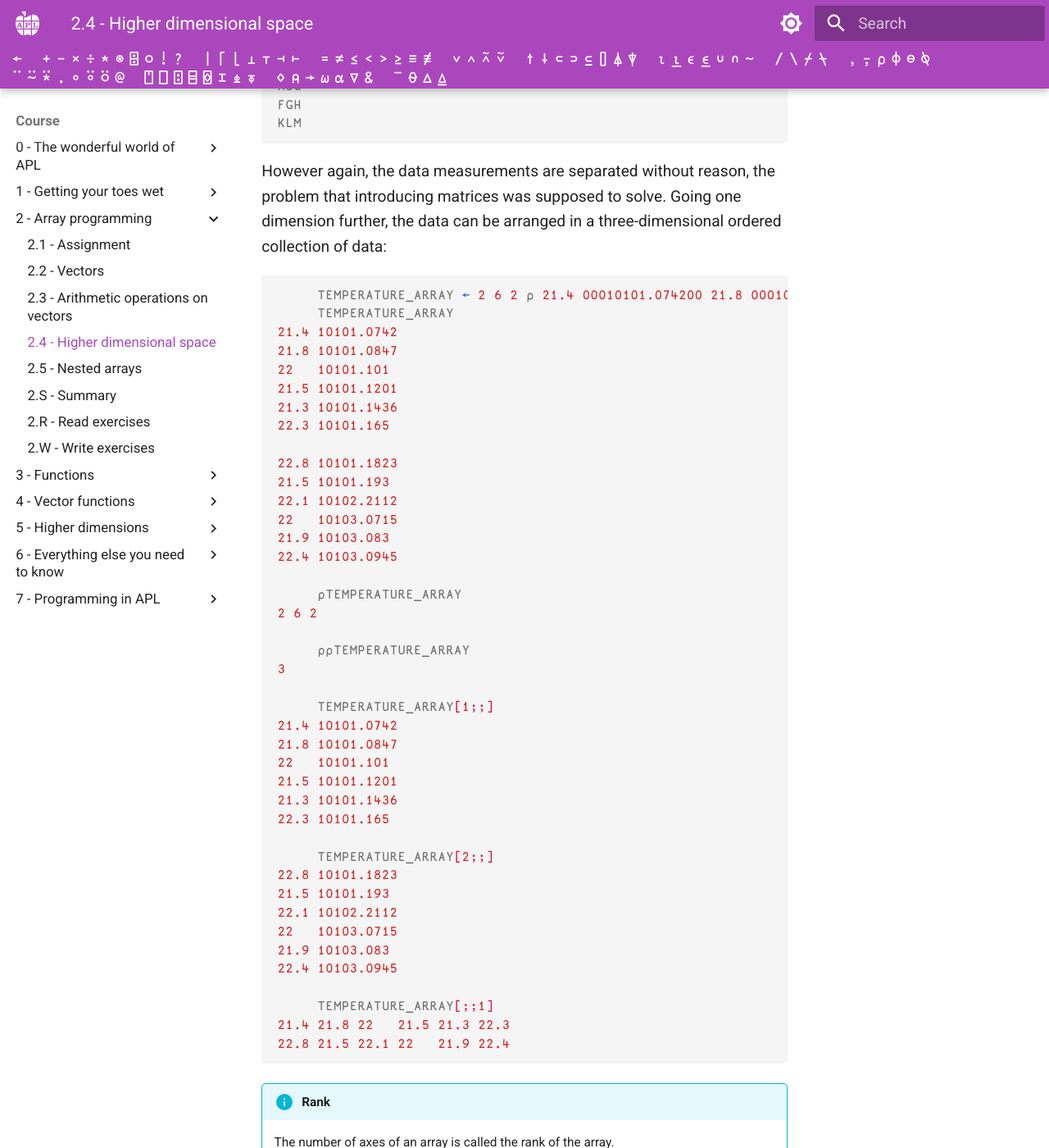
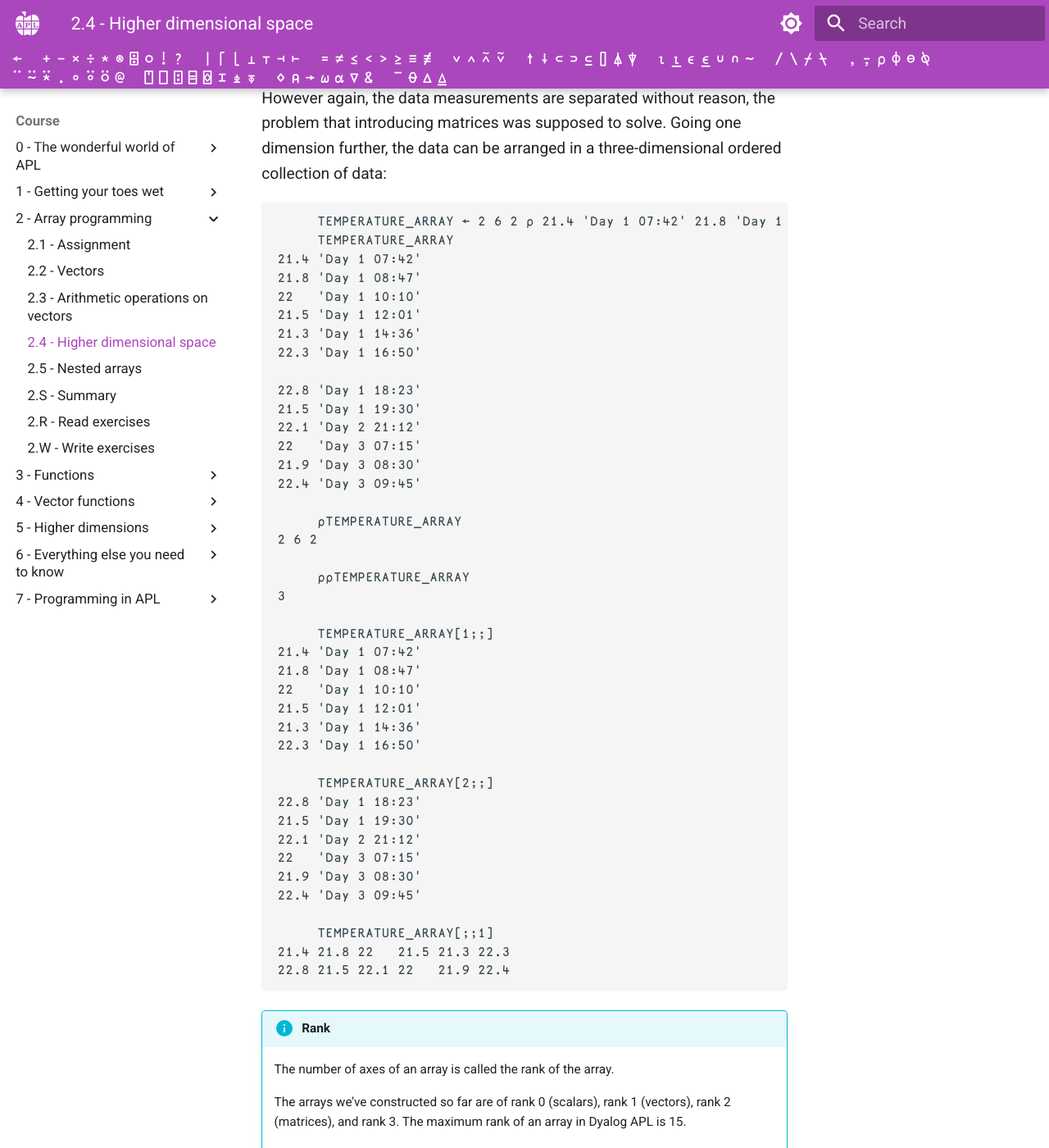
Before and after one commit to APLMOOC/APLMOOC, an MkDocs documentation site: the page built from docs/course/ch2/part4.md, in a window 1280 px wide and 1400 px high, scrolled down 5908 px. Shown: the whole window at 82% size. Built offline with MkDocs 1.6.1 and Material for MkDocs 9.7.7, drawn with Linux system fonts in a browser that asks for light colours; some web fonts are replaced; a script that is not in the unit is left out; some of the changed text lies outside the part shown.

Commit message:
Formatting and changing date format in Chapter 2

````diff
--- a/docs/course/ch2/part4.md
+++ b/docs/course/ch2/part4.md
@@ -12,9 +12,23 @@
 
 The astute reader may have noticed that, although the vector data is much more structured, the dates and times of the measurements have been completely forgotten.
 
-First, we need a format to represent dates and times. For now, we will represent dates using floating-point decimal encoded format.
+First, we need a format to represent dates and times. For now, we will represent dates using strings.
 
-This format stores the dates as decimal numbers, where the integer part stores the year, month, and day, and the fractional part stores the hour, minute, and second. For example, the time with year 2024, month 08, day 06, hour 05, minute 01, and second 30, is represented as ``20240806.070130``.
+*Strings* in APL are vectors of characters, defined using single quotes. The useful ``⎕A`` constant stores the upper-case english alphabet 'ABCDEFGHIJKLMNOPQRSTUVWXYZ'.
+
+```
+      WORD ← 'STONE'
+      WORD
+STONE
+
+      ALPHABET ← ⎕A
+      ALPHABET
+ABCDEFGHIJKLMNOPQRSTUVWXYZ
+
+      DATE ← 'Day 1, 10:00'
+      DATE
+Day 1, 10:00
+```
 
 !!! info "Dates and times"
      The datetime ``⎕DT`` function can be used to convert date-times, see more at [Datetime](https://help.dyalog.com/19.0/Content/Language/System%20Functions/dt.htm).
@@ -23,9 +37,9 @@
 
 ```apl
       TEMPERATURE_PAGE1 ← 21.4 21.8 22.0 21.5 21.3 22.3
-      TEMPERATURE_PAGE1_DATE ← 00010101.074200 00010101.084700 00010101.101000 00010101.120100 00010101.143600 00010101.165000
+      TEMPERATURE_PAGE1_DATE ← 'Day 1, 07:42' 'Day 1, 08:47' 'Day 1, 10:10' 'Day 1, 12:01' 'Day 1, 14:36' 'Day 1, 16:50'
       TEMPERATURE_PAGE2 ← 22.8 21.5 22.1 22.0 21.9 22.4
-      TEMPERATURE_PAGE2_DATE ← 00010101.182300 00010101.193000 00010101.211200 00010102.071500 00010102.083000 00010102.094500
+      TEMPERATURE_PAGE2_DATE ← 'Day 1, 18:23' 'Day 1, 19:30' 'Day 1, 21:12' 'Day 2, 07:15' 'Day 2, 08:30' 'Day 2, 09:45'
 ```
 
 For the second measurement,
@@ -34,18 +48,18 @@
       TEMPERATURE_PAGE1[2]
 21.8
       TEMPERATURE_PAGE1_DATE[2]
-00010101.084700
+Day 1, 08:47
 ```
 
-We can see that the temperature is 21.8 degrees, and the time is year 0001, month 01, day 01, hour 08, minute 47, and second 00.
+We can see that the temperature is 21.8 degrees on day 1 at 08:47.
 
 However, this lack of structure is exactly what introducing vectors was supposed to solve; two closely related pieces of information, the time of a measurement and the value of the measurement, are kept separate when they should logically be part of the same collection of data. Measurement data of this form are usually stored in tables, and it is only natural to try to store them in the same manner in a computer system.
 
 You decide to start over yet again, and store data in a matrix instead
 
 ```apl
-      TEMPERATURE_PAGE1 ← 6 2 ⍴ 21.4 00010101.074200 21.8 00010101.084700 22.0 00010101.101000 21.5 00010101.120100 21.3 00010101.143600 22.3 00010101.165000
-      TEMPERATURE_PAGE2 ← 6 2 ⍴ 22.8 00010101.182300 21.5 00010101.193000 22.1 00010102.211200 22.0 00010103.071500 21.9 00010103.083000 22.4 00010103.094500
+      TEMPERATURE_PAGE1 ← 6 2 ⍴ 21.4 'Day 1, 07:42' 21.8 'Day 1, 08:47' 22.0 'Day 1, 10:10' 21.5 'Day 1, 12:01' 21.3 'Day 1, 14:36' 22.3 'Day 1, 16:50'
+      TEMPERATURE_PAGE2 ← 6 2 ⍴ 22.8 'Day 1, 18:23' 21.5 'Day 1, 19:30' 22.1 'Day 2, 21:12' 22.0 'Day 3, 07:15' 21.9 'Day 3, 08:30' 22.4 'Day 3, 09:45'
 ```
 
 ---
@@ -67,14 +81,14 @@
 The reshape function takes a vector of elements as its right argument, and reshapes them to fit the dimensions specified by the left argument. Concretely, turning the temperature data from a vector to a 6 by 2 matrix
 
 ```apl
-      TEMPERATURE_DATA ← 21.4 00010101.074200 21.8 00010101.084700 22.0 00010101.101000 21.5 00010101.120100 21.3 00010101.143600 22.3 00010101.165000
+      TEMPERATURE_DATA ← 21.4 'Day 1 07:42' 21.8 'Day 1 08:47' 22.0 'Day 1 10:10' 21.5 'Day 1 12:01' 21.3 'Day 1 14:36' 22.3 'Day 1 16:50'
       6 2 ⍴ TEMPERATURE_DATA
-21.4 10101.0742
-21.8 10101.0847
-22   10101.101
-21.5 10101.1201
-21.3 10101.1436
-22.3 10101.165
+21.4 'Day 1 07:42'
+21.8 'Day 1 08:47'
+22   'Day 1 10:10'
+21.5 'Day 1 12:01'
+21.3 'Day 1 14:36'
+22.3 'Day 1 16:50'
       ⍝ The reshaped matrix has 6 rows and 2 columns
 ```
 
@@ -88,18 +102,6 @@
 1 2 3 2 1
 1 2 2 2 1
 1 1 1 1 1
-```
-
-*Strings* in APL are vectors of characters, defined using single quotes. The useful ``⎕A`` constant stores the upper-case english alphabet 'ABCDEFGHIJKLMNOPQRSTUVWXYZ'.
-
-```
-      WORD ← 'STONE'
-      WORD
-STONE
-
-      ALPHABET ← ⎕A
-      ALPHABET
-ABCDEFGHIJKLMNOPQRSTUVWXYZ
 ```
 
 If the right argument is too short to fill the array, the reshape (dyadic ⍴) function repeats the right argument's entries.
@@ -123,10 +125,11 @@
 The shape (monadic ⍴) function acts on one array, its right argument, by returning a vector whose entries are the lengths of the axes.
 
 ```apl
-      TEMPERATURE_DATA ← 21.4 00010101.074200 21.8 00010101.084700 22.0 00010101.101000 21.5 00010101.120100 21.3 00010101.143600 22.3 00010101.165000
+      TEMPERATURE_DATA ← 21.4 'Day 1 07:42' 21.8 'Day 1 08:47' 22.0 'Day 1 10:10' 21.5 'Day 1 12:01' 21.3 'Day 1 14:36' 22.3 'Day 1 16:50'
       TEMPERATURE_PAGE1 ← 6 2 ⍴ TEMPERATURE_DATA
       ⍴TEMPERATURE_PAGE1
 6 2
+
       ⍴100 ⍝ (1)
 
       ⍴⎕A ⍝ (2)
@@ -171,41 +174,40 @@
      WORD_SQUARE[;5]
 TREND
 
-      TEMPERATURE_DATA1 ← 21.4 00010101.074200 21.8 00010101.084700 22.0 00010101.101000 21.5 00010101.120100 21.3 00010101.143600 22.3 00010101.165000
-      TEMPERATURE_PAGE1 ← 6 2 ⍴ TEMPERATURE_DATA1
-      TEMPERATURE_PAGE1
-21.4 10101.0742
-21.8 10101.0847
-22   10101.101
-21.5 10101.1201
-21.3 10101.1436
-22.3 10101.165
-      TEMPERATURE_PAGE1[1;1]
+     TEMPERATURE_DATA1 ← 21.4 'Day 1 07:42' 21.8 'Day 1 08:47' 22.0 'Day 1 10:10' 21.5 'Day 1 12:01' 21.3 'Day 1 14:36' 22.3 'Day 1 16:50'
+     TEMPERATURE_PAGE1 ← 6 2 ⍴ TEMPERATURE_DATA1
+     TEMPERATURE_PAGE1
+21.4 'Day 1 07:42'
+21.8 'Day 1 08:47'
+22   'Day 1 10:10'
+21.5 'Day 1 12:01'
+21.3 'Day 1 14:36'
+22.3 'Day 1 16:50'
+     TEMPERATURE_PAGE1[1;1]
 21.4
-      TEMPERATURE_PAGE1[1;2]
-10101.0742
-      TEMPERATURE_PAGE1[1;]
-21.4 10101.0742
-      TEMPERATURE_PAGE1[3;2]
-10101.101
+     TEMPERATURE_PAGE1[1;2]
+'Day 1 07:42'
+     TEMPERATURE_PAGE1[1;]
+21.4 'Day 1 07:42'
+     TEMPERATURE_PAGE1[3;2]
+'Day 1 10:10'
 
-     TEMPERATURE_PAGE2 ← 6 2 ⍴ 22.8 00010101.182300 21.5 00010101.193000 22.1 00010102.211200 22.0 00010103.071500 21.9 00010103.083000 22.4 00010103.094500
+     TEMPERATURE_PAGE2 ← 6 2 ⍴ 22.8 'Day 1 18:23' 21.5 'Day 1 19:30' 22.1 'Day 2 21:12' 22.0 'Day 3 07:15' 21.9 'Day 3 08:30' 22.4 'Day 3 09:45'
      TEMPERATURE_PAGE2
-22.8 10101.1823
-21.5 10101.193
-22.1 10102.2112
-22   10103.0715
-21.9 10103.083
-22.4 10103.0945
+22.8 'Day 1 18:23'
+21.5 'Day 1 19:30'
+22.1 'Day 2 21:12'
+22   'Day 3 07:15'
+21.9 'Day 3 08:30'
+22.4 'Day 3 09:45'
      TEMPERATURE_PAGE2[1;2]
-10101.1823
+'Day 1 18:23'
      TEMPERATURE_PAGE2[2;2]
-10101.193
+'Day 1 19:30'
      TEMPERATURE_PAGE2[3;2]
-10102.2112
+'Day 2 21:12'
      TEMPERATURE_PAGE2[;2]
-0101.1823 10101.193 10102.2112 10103.0715 10103.083 10103.0945
-
+'Day 1 18:23' 'Day 1 19:30' 'Day 2 21:12' 'Day 3 07:15' 'Day 3 08:30' 'Day 3 09:45'
 ```
 
 Multiple numbers can be specified for both row and column indices.
@@ -226,22 +228,22 @@
 
 However again, the data measurements are separated without reason, the problem that introducing matrices was supposed to solve. Going one dimension further, the data can be arranged in a three-dimensional ordered collection of data:
 
-```apl
-     TEMPERATURE_ARRAY ← 2 6 2 ⍴ 21.4 00010101.074200 21.8 00010101.084700 22.0 00010101.101000 21.5 00010101.120100 21.3 00010101.143600 22.3 00010101.165000 22.8 00010101.182300 21.5 00010101.193000 22.1 00010102.211200 22.0 00010103.071500 21.9 00010103.083000 22.4 00010103.094500
+```
+     TEMPERATURE_ARRAY ← 2 6 2 ⍴ 21.4 'Day 1 07:42' 21.8 'Day 1 08:47' 22.0 'Day 1 10:10' 21.5 'Day 1 12:01' 21.3 'Day 1 14:36' 22.3 'Day 1 16:50' 22.8 'Day 1 18:23' 21.5 'Day 1 19:30' 22.1 'Day 2 21:12' 22.0 'Day 3 07:15' 21.9 'Day 3 08:30' 22.4 'Day 3 09:45'
      TEMPERATURE_ARRAY
-21.4 10101.0742
-21.8 10101.0847
-22   10101.101
-21.5 10101.1201
-21.3 10101.1436
-22.3 10101.165
+21.4 'Day 1 07:42'
+21.8 'Day 1 08:47'
+22   'Day 1 10:10'
+21.5 'Day 1 12:01'
+21.3 'Day 1 14:36'
+22.3 'Day 1 16:50'
 
-22.8 10101.1823
-21.5 10101.193
-22.1 10102.2112
-22   10103.0715
-21.9 10103.083
-22.4 10103.0945
+22.8 'Day 1 18:23'
+21.5 'Day 1 19:30'
+22.1 'Day 2 21:12'
+22   'Day 3 07:15'
+21.9 'Day 3 08:30'
+22.4 'Day 3 09:45'
 
      ⍴TEMPERATURE_ARRAY
 2 6 2
@@ -250,20 +252,20 @@
 3
 
      TEMPERATURE_ARRAY[1;;]
-21.4 10101.0742
-21.8 10101.0847
-22   10101.101
-21.5 10101.1201
-21.3 10101.1436
-22.3 10101.165
+21.4 'Day 1 07:42'
+21.8 'Day 1 08:47'
+22   'Day 1 10:10'
+21.5 'Day 1 12:01'
+21.3 'Day 1 14:36'
+22.3 'Day 1 16:50'
 
      TEMPERATURE_ARRAY[2;;]
-22.8 10101.1823
-21.5 10101.193
-22.1 10102.2112
-22   10103.0715
-21.9 10103.083
-22.4 10103.0945
+22.8 'Day 1 18:23'
+21.5 'Day 1 19:30'
+22.1 'Day 2 21:12'
+22   'Day 3 07:15'
+21.9 'Day 3 08:30'
+22.4 'Day 3 09:45'
 
      TEMPERATURE_ARRAY[;;1]
 21.4 21.8 22   21.5 21.3 22.3
````
Also changed, not shown: docs/course/ch2/part1.md (+1 -2 lines), docs/course/ch2/part3.md (+4 -4 lines), docs/course/ch6/part2.md (+1 -1 lines).
